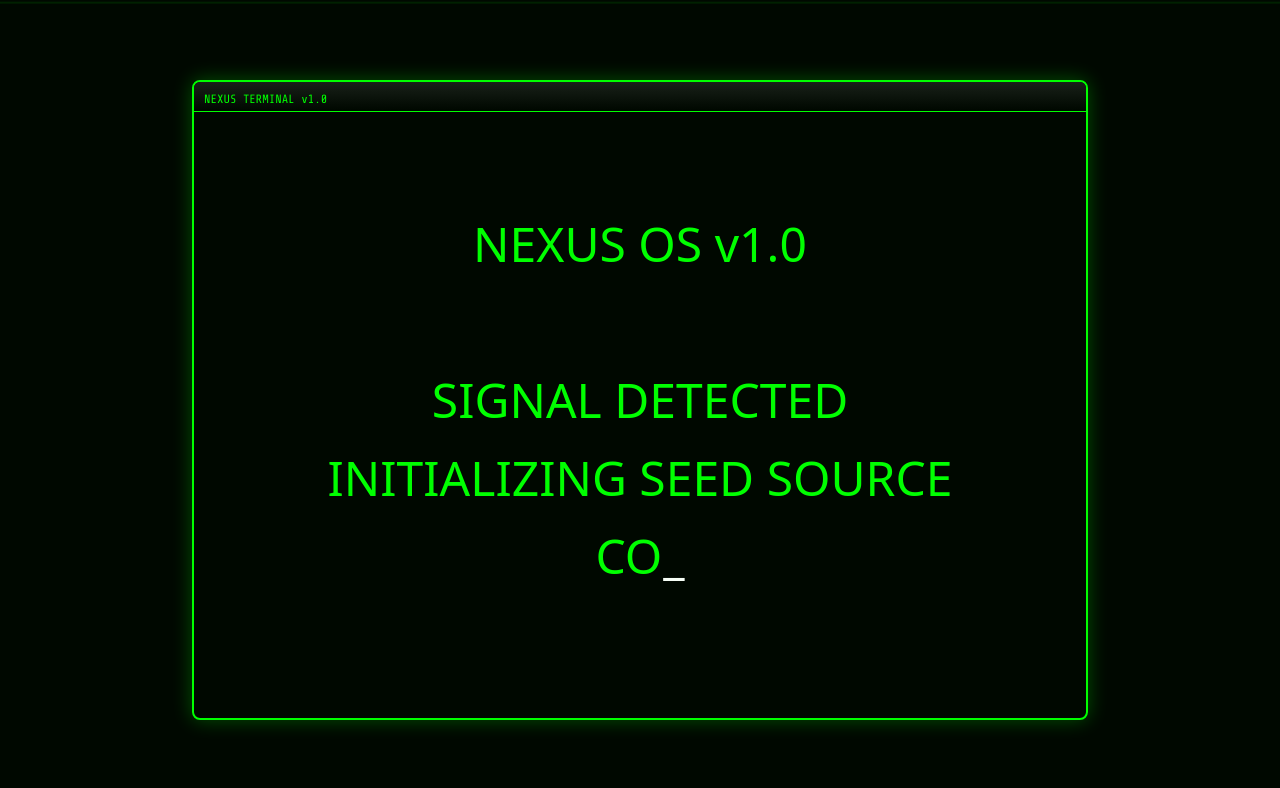
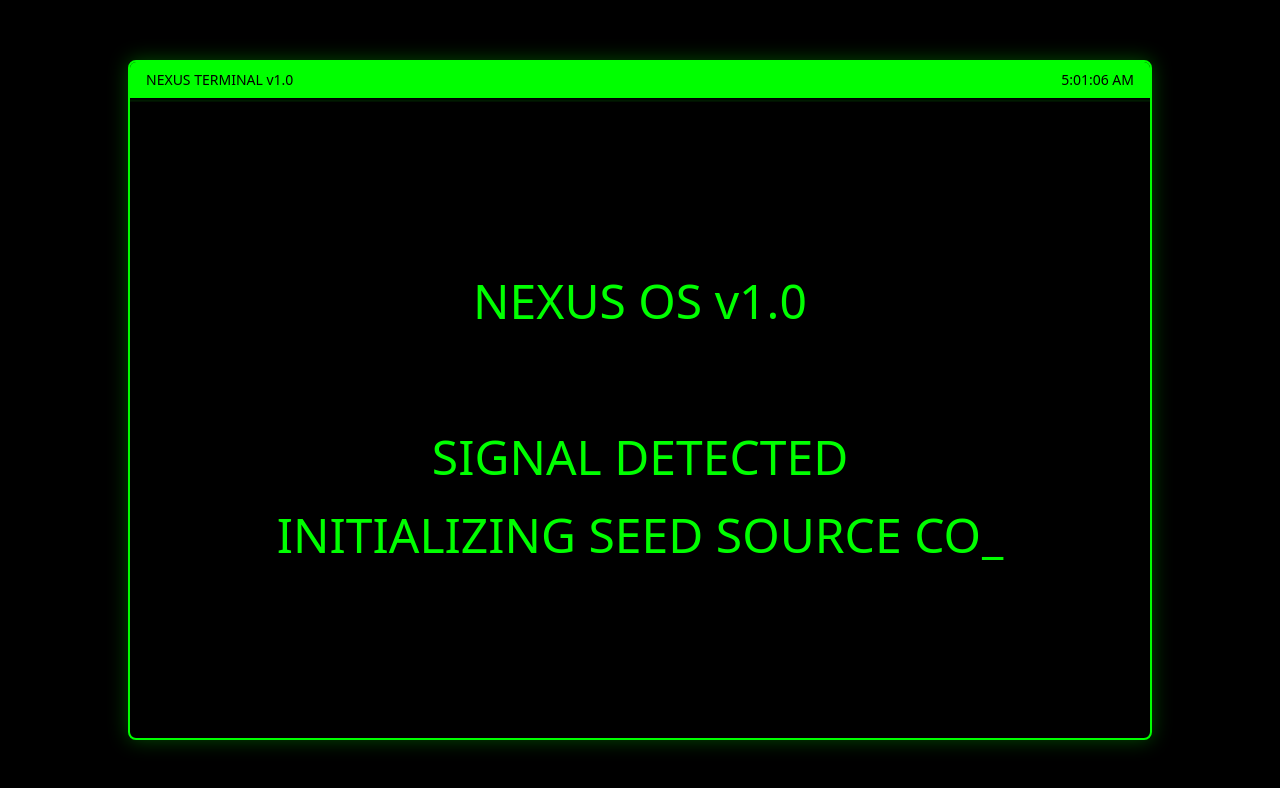
Before and after one commit to p3t3rango/the-florum, a Next.js app: page / in a window 1280 px wide. Shown: the top 788 px of the page. Built offline with nearby package versions, Linux system fonts and the light colour scheme.

Commit message:
Redesign terminal UI: add proper header, fix content layout, improve visibility

```diff
--- a/app/components/CharacterCreation.tsx
+++ b/app/components/CharacterCreation.tsx
@@ -10,18 +10,14 @@ export default function CharacterCreation(): React.ReactElement {
   const [character, setCharacter] = useState<Record<string, string>>({})
 
   return (
-    <div className="flex items-center justify-center min-h-screen w-full">
     <motion.div
       initial={{ opacity: 0 }}
       animate={{ opacity: 1 }}
-        exit={{ opacity: 0 }}
-        className="w-full h-full border-2 border-[#00ff00] rounded-lg bg-black/90
-        backdrop-blur-sm shadow-[0_0_20px_rgba(0,255,0,0.3)] terminal-window
-        flex flex-col"
+      className="absolute inset-0 flex flex-col"
     >
-        <div className="flex-1 overflow-y-auto mt-10">
+      <div className="flex-1 overflow-y-auto">
         {step === 'intro' ? (
-            <div className="h-full flex items-center justify-center px-6">
+          <div className="h-full flex items-center justify-center p-8">
             <div className="text-2xl font-tech-mono text-[#00ff00]">
               <TypewriterEffect
                 onInit={(typewriter): void => {
@@ -38,12 +34,11 @@ export default function CharacterCreation(): React.ReactElement {
             </div>
           </div>
         ) : (
-            <div className="h-full px-6 py-4">
+          <div className="h-full p-8">
             <OracleDialog character={character} setCharacter={setCharacter} />
           </div>
         )}
       </div>
     </motion.div>
-    </div>
   )
 }
--- a/app/page.tsx
+++ b/app/page.tsx
@@ -15,20 +15,27 @@ export default function Home(): React.ReactElement {
   }
 
   return (
-    <main className="min-h-screen bg-black relative overflow-hidden">
-      <div className="absolute inset-0 flex items-center justify-center p-6">
-        <div className="w-full max-w-4xl h-[80vh]">
+    <div className="fixed inset-0 bg-black">
+      {/* Terminal Container */}
+      <div className="absolute inset-4 md:inset-10 flex items-center justify-center">
+        <div className="w-full max-w-5xl bg-black border-2 border-[#00ff00] rounded-lg
+        shadow-[0_0_20px_rgba(0,255,0,0.3)] overflow-hidden">
+          {/* Terminal Header */}
+          <div className="bg-[#00ff00] text-black px-4 py-2 font-tech-mono text-sm flex justify-between items-center">
+            <span>NEXUS TERMINAL v1.0</span>
+            <span>{new Date().toLocaleTimeString()}</span>
+          </div>
+
+          {/* Terminal Content */}
+          <div className="h-[80vh] relative">
             {stage === 'intro' ? (
               <motion.div
-              initial={{ opacity: 0, scale: 0.5 }}
-              animate={{ opacity: 1, scale: 1 }}
-              transition={{ duration: 0.5 }}
-              className="w-full h-full border-2 border-[#00ff00] rounded-lg bg-black/90
-              backdrop-blur-sm shadow-[0_0_20px_rgba(0,255,0,0.3)] terminal-window
-              flex items-center justify-center"
+                initial={{ opacity: 0 }}
+                animate={{ opacity: 1 }}
+                className="absolute inset-0 flex items-center justify-center p-8"
               >
-              <div className="text-center space-y-8 max-w-2xl px-4">
-                <h1 className="text-5xl font-tech-mono leading-relaxed">
+                <div className="text-center space-y-8">
+                  <h1 className="text-5xl font-tech-mono text-[#00ff00] leading-relaxed">
                     <TypewriterEffect
                       onInit={(typewriter): void => {
                         typewriter
@@ -50,15 +57,12 @@ export default function Home(): React.ReactElement {
               </motion.div>
             ) : stage === 'access' ? (
               <motion.div
-              initial={{ opacity: 0, y: 20 }}
-              animate={{ opacity: 1, y: 0 }}
-              transition={{ duration: 0.5 }}
-              className="w-full h-full border-2 border-[#00ff00] rounded-lg bg-black/90
-              backdrop-blur-sm shadow-[0_0_20px_rgba(0,255,0,0.3)] terminal-window
-              flex items-center justify-center"
+                initial={{ opacity: 0 }}
+                animate={{ opacity: 1 }}
+                className="absolute inset-0 flex items-center justify-center p-8"
               >
-              <div className="text-center max-w-2xl px-4">
-                <h2 className="text-5xl font-tech-mono leading-relaxed">
+                <div className="text-center">
+                  <h2 className="text-5xl font-tech-mono text-[#00ff00] leading-relaxed">
                     <TypewriterEffect
                       onInit={(typewriter): void => {
                         typewriter
@@ -77,12 +81,12 @@ export default function Home(): React.ReactElement {
             ) : (
               <CharacterCreation />
             )}
+
+            {/* Scanline Effect */}
+            <div className="scanline" />
           </div>
         </div>
-      <div className="scanline" />
-      <div className="fixed inset-0 pointer-events-none">
-        <div className="absolute inset-0 bg-[#00ff00] opacity-[0.03]" />
       </div>
-    </main>
+    </div>
   )
 }
```
Lines whose indentation alone changed are shown as unchanged.
